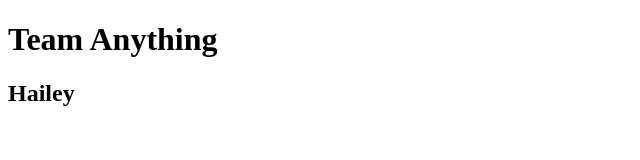
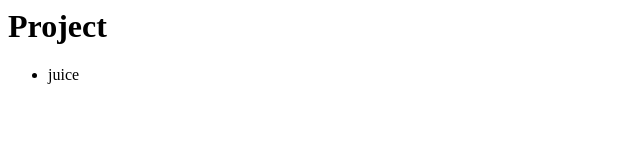
Before and after one commit to HaileySeltzer/fluffy-enigma, a plain HTML site: page index.html in a window 1280 px wide. Shown: the whole page, without its empty margins (0-640 px from the left). Drawn offline with Linux system fonts and the light colour scheme.

Commit message:
Add files via upload

```diff
--- a/index.html
+++ b/index.html
@@ -1,15 +1,4 @@
-<!-- Hailey Seltzer
-IntroCS pd02 sec02
-HW2 -- Publishio/HTML introduction/Exploring HTML
-2021-2-7 -->
-
-<!DOCTYPE html>
-<html>
-  <head> <!--metadata-->
-    <title>Pinkie</title> <!--title of webpage-->
-  </head>
-  <body> <!--what is displayed on the page-->
-    <h1>Team Anything</h1> <!-- writing out the team name and people in the team, h1 is the largest-->
-    <h2>Hailey</h2>
-  </body>
-</html>
+<h1>Project</h1>
+<ul>
+  <li>juice</li>
+</ul>
```
